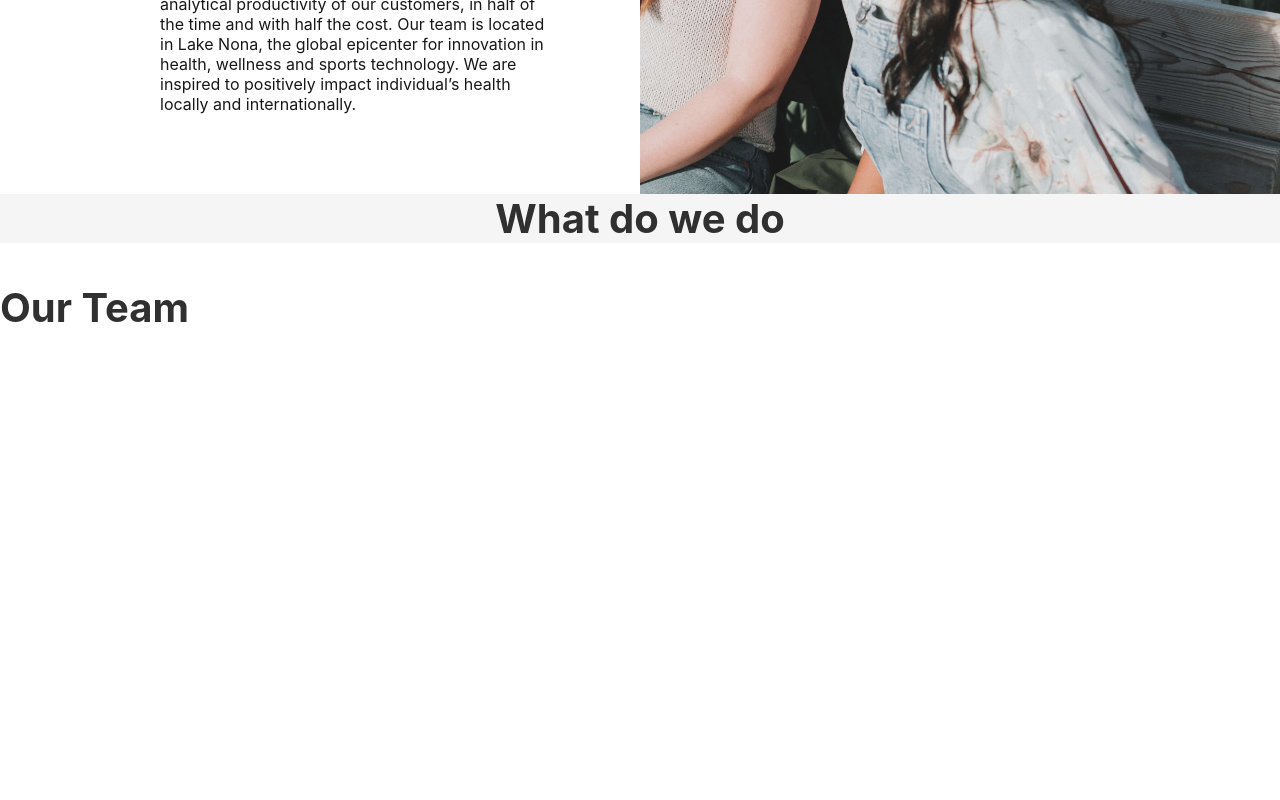
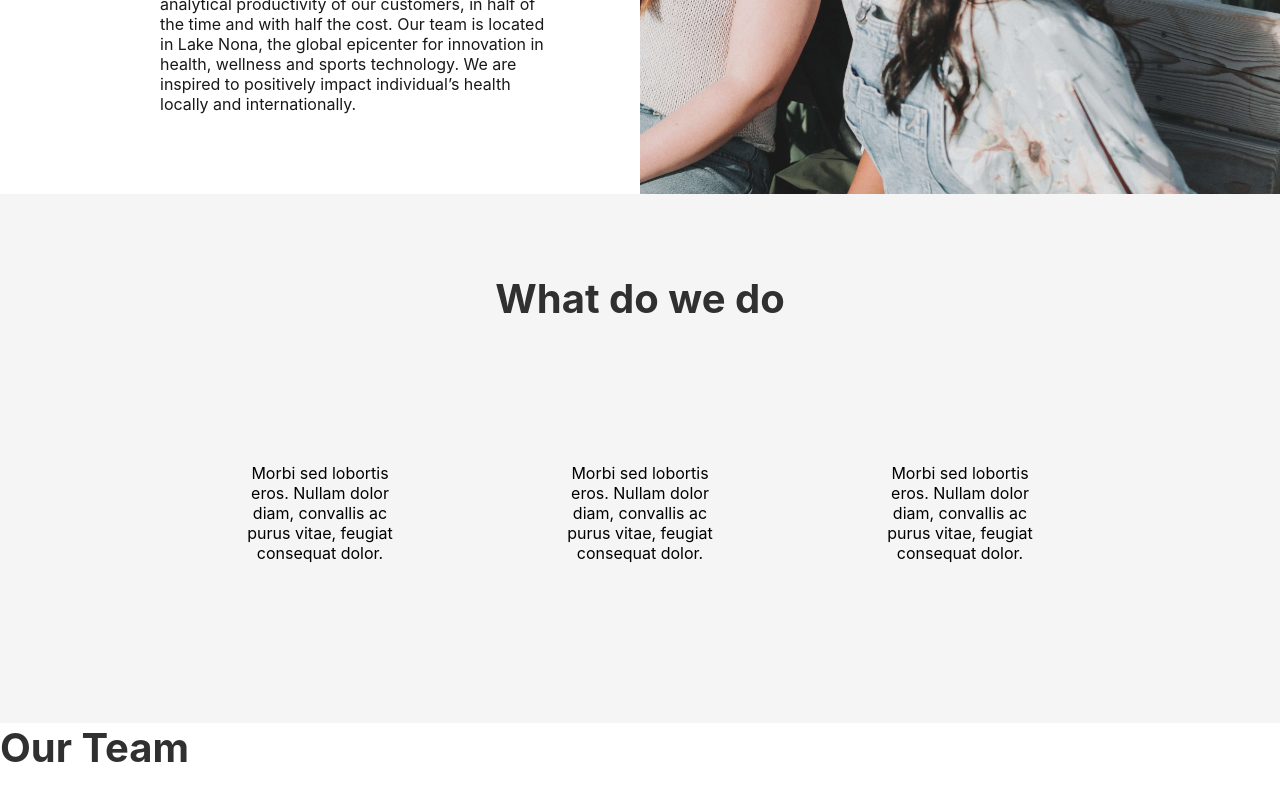
Before and after one commit to Burnedduk3/NonaAnalyticsWebApp, a React (Create React App) app: page / in a window 1280 px wide. Shown: the part 1372-2172 px from the top of the page. Before the commit the page ends 1744 px from the top, so only its background shows below. Built offline with nearby package versions, Linux system fonts and the light colour scheme; no server answers; what aws-amplify would draw is missing.

Commit message:
Fixed text allocation, created Perk component for Homepage

```diff
--- /dev/null
+++ b/src/Pages/Public/Home/CONSTANTS.js
@@ -0,0 +1,56 @@
+const HomeTexts = {
+  sections: {
+    first: {
+      title: 'Our Mission',
+      text:
+        'Co-innovate with lifestyle medicine providers, fitness and wellness centers, sports performance clubs, and health research institutions. Our company utilizes state-of-the-art people analytics and machine learning based personalization to offer innovative solutions that are designed to double the analytical productivity of our customers, in half of the time and with half the cost. Our team is located in Lake Nona, the global epicenter for innovation in health, wellness and sports technology. We are inspired to positively impact individual’s health locally and internationally.',
+    },
+    second: {
+      title: 'What do we do',
+      elem1:
+        'Morbi sed lobortis eros. Nullam dolor diam, convallis ac purus vitae, feugiat consequat dolor.',
+      elem2:
+        'Morbi sed lobortis eros. Nullam dolor diam, convallis ac purus vitae, feugiat consequat dolor.',
+      elem3:
+        'Morbi sed lobortis eros. Nullam dolor diam, convallis ac purus vitae, feugiat consequat dolor.',
+    },
+    third: {
+      title: 'Our Team',
+      subtitle: 'Colombian Association of Life Style Medicine',
+      member1: {
+        name: 'Cesar Muñoz',
+        title: 'PhD Computer Engineering & Management System - CEO Nona Analytics',
+      },
+      member2: {
+        name: 'Rebecca Eggleton',
+        title: 'CFO Nona Analytics, Licensed CPA',
+      },
+      member3: {
+        name: 'Fernando Camacho',
+        title: 'PhD Biomedical Engineering - Lead Data Scientist',
+      },
+      member4: {
+        name: 'Miguel Angel Valcarcel',
+        title: 'Lead Software Engineer Mobile App',
+      },
+      member5: {
+        name: 'Juan David Cabrera',
+        title: 'Lead Software Engineer Web / Cloud Plataform',
+      },
+      member6: {
+        name: 'Nicolas Betancur',
+        title: 'Machine Learning Engineer',
+      },
+      member7: {
+        name: 'Ana Maria Betancourt',
+        title: 'Medical Doctor Specialized Sport & Life Style Medicine Co-founder ASMEVIDA',
+      },
+      member8: {
+        name: 'Simon Villa Arango',
+        title: 'PhD Biomedical Engineering - CEO inncremental SAS Co-founder ASMEVIDA',
+      },
+    },
+  },
+};
+
+export default HomeTexts;
--- /dev/null
+++ b/src/Pages/Public/Home/Components/Perk/index.jsx
@@ -0,0 +1,24 @@
+import React from 'react';
+import PropTypes from 'prop-types';
+import './styles.scss';
+
+const Perk = (props) => {
+  const { text } = props;
+
+  return (
+    <div className="perk">
+      <img src="" alt="" />
+      <p>{text}</p>
+    </div>
+  );
+};
+
+Perk.propTypes = {
+  text: PropTypes.string,
+};
+
+Perk.defaultProps = {
+  text: '',
+};
+
+export default Perk;
--- /dev/null
+++ b/src/Pages/Public/Home/Components/Perk/styles.scss
@@ -0,0 +1,4 @@
+.perk {
+    margin: 5em;
+    text-align: center;
+}
--- a/src/Pages/Public/Home/index.jsx
+++ b/src/Pages/Public/Home/index.jsx
@@ -1,31 +1,28 @@
-import React from "react";
-import "./styles.scss";
-import PublicHeader from "../../../Components/Header/PublicHeader";
+import React from 'react';
+import './styles.scss';
+import PublicHeader from '../../../Components/Header/PublicHeader';
+import Perk from './Components/Perk/index';
+import HomeTexts from './CONSTANTS';
 
 const Home = () => (
   <>
     <PublicHeader />
     <div className="our-mission">
       <div className="our-mission-content">
-        <h3 className="subtitle">Our Mission</h3>
-        <p>
-          Co-innovate with lifestyle medicine providers, fitness and wellness
-          centers, sports performance clubs, and health research institutions.
-          Our company utilizes state-of-the-art people analytics and machine
-          learning based personalization to offer innovative solutions that are
-          designed to double the analytical productivity of our customers, in
-          half of the time and with half the cost. Our team is located in Lake
-          Nona, the global epicenter for innovation in health, wellness and
-          sports technology. We are inspired to positively impact individual’s
-          health locally and internationally.
-        </p>
+        <h3 className="subtitle">{HomeTexts.sections.first.title}</h3>
+        <p>{HomeTexts.sections.first.text}</p>
       </div>
     </div>
     <div className="what-do-we-do">
-      <h3 className="subtitle">What do we do</h3>
+      <h3 className="subtitle">{HomeTexts.sections.second.title}</h3>
+      <div className="perks">
+        <Perk text={HomeTexts.sections.second.elem1} />
+        <Perk text={HomeTexts.sections.second.elem2} />
+        <Perk text={HomeTexts.sections.second.elem3} />
+      </div>
     </div>
     <div className="our-team">
-      <h3 className="subtitle">Our Team</h3>
+      <h3 className="subtitle">{HomeTexts.sections.third.title}</h3>
     </div>
   </>
 );
--- a/src/Pages/Public/Home/styles.scss
+++ b/src/Pages/Public/Home/styles.scss
@@ -17,8 +17,15 @@
 }
 
 .what-do-we-do {
+  display: flex;
+  flex-direction: column;
+  align-items: center;
+  padding: 10vh 20vh;
   background-color: #f5f5f5;
-  text-align: center;
+
+  .perks {
+    display: flex;
+  }
 }
 
 .subtitle {
```
Also changed, not shown: src/Pages/Public/Home/Components/Member/index.jsx (added), src/Pages/Public/Home/Components/Member/styles.scss (added).
